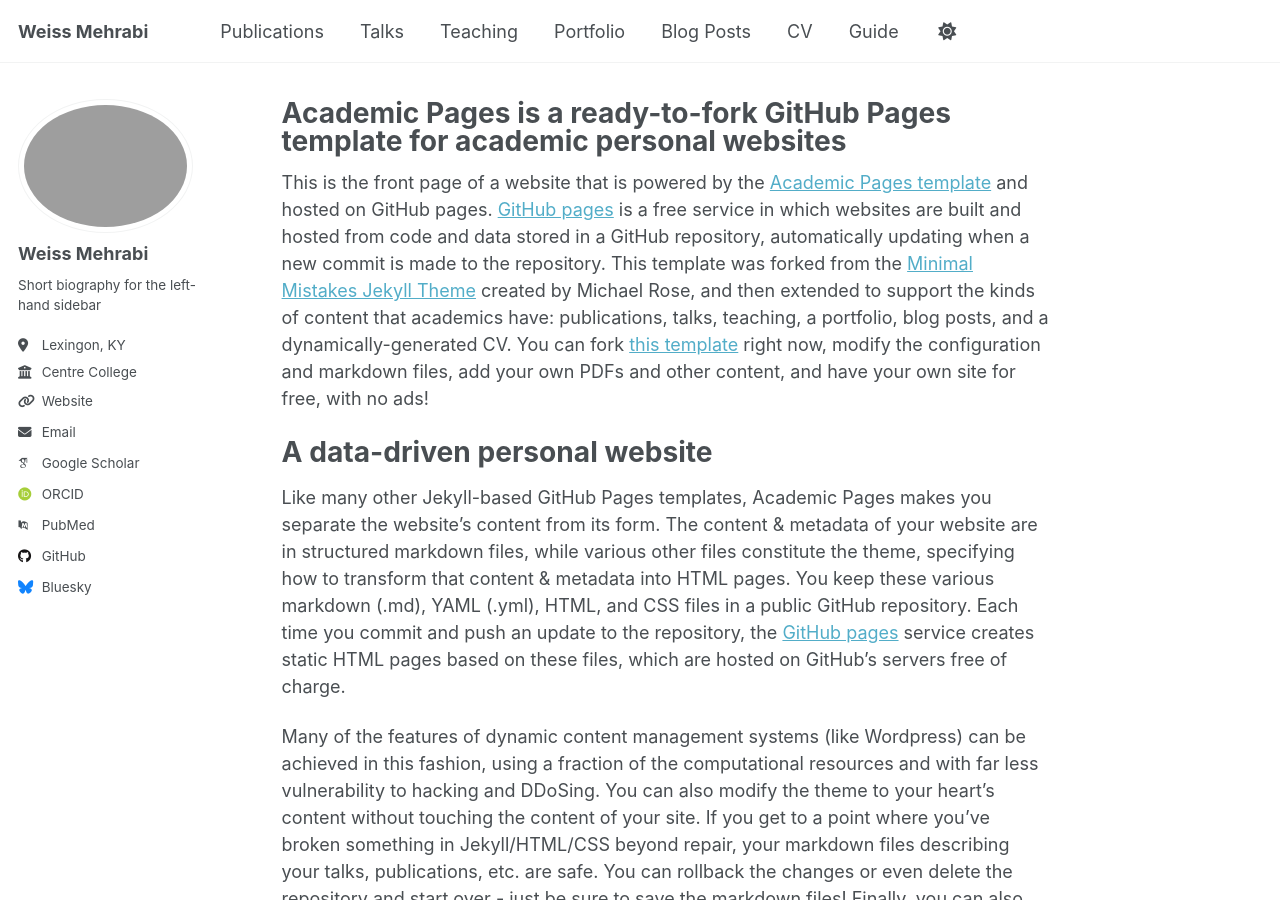
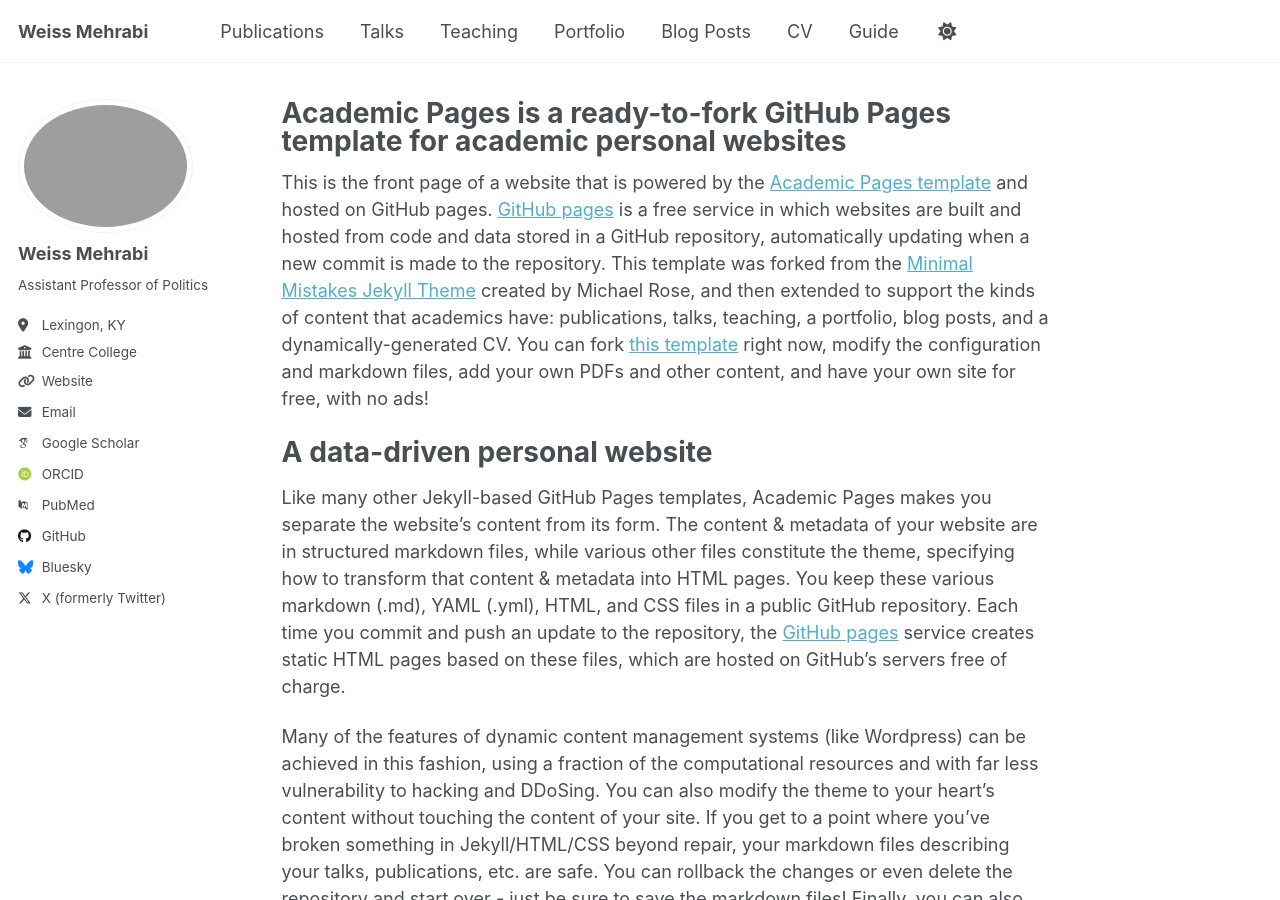
Before and after one commit to weissmehrabi/website, a Jekyll site: the page built from _pages/about.md, in a window 1280 px wide and 900 px high. Built offline with Jekyll 4.4.1, drawn with Linux system fonts in a browser that asks for light colours; some web fonts are replaced.

Commit message:
Update _config.yml

```diff
--- a/_config.yml
+++ b/_config.yml
@@ -22,10 +22,10 @@ repository               : "academicpages/academicpages.github.io"
 #               Additional customization can be done by editing /_includes/author-profile.html
 author:
   # Biographic information
-  avatar           : "images/1.png"
+  avatar           : "1.png"
   name             : "Weiss Mehrabi"
   pronouns         : # example: "she/her"
-  bio              : "Short biography for the left-hand sidebar"
+  bio              : "Assistant Professor of Politics"
   location         : "Lexingon, KY"
   employer         : "Centre College"
   uri              : "https://www.centre.edu/"
@@ -68,7 +68,7 @@ author:
   steam            : # Username
   telegram         : # URL
   tumblr           : # Username
-  twitter          : # Username for X / Twitter
+  twitter          : "weissmehrabi"
   vine             : # Username
   weibo            : # Username
   wikipedia        : # Username
```
